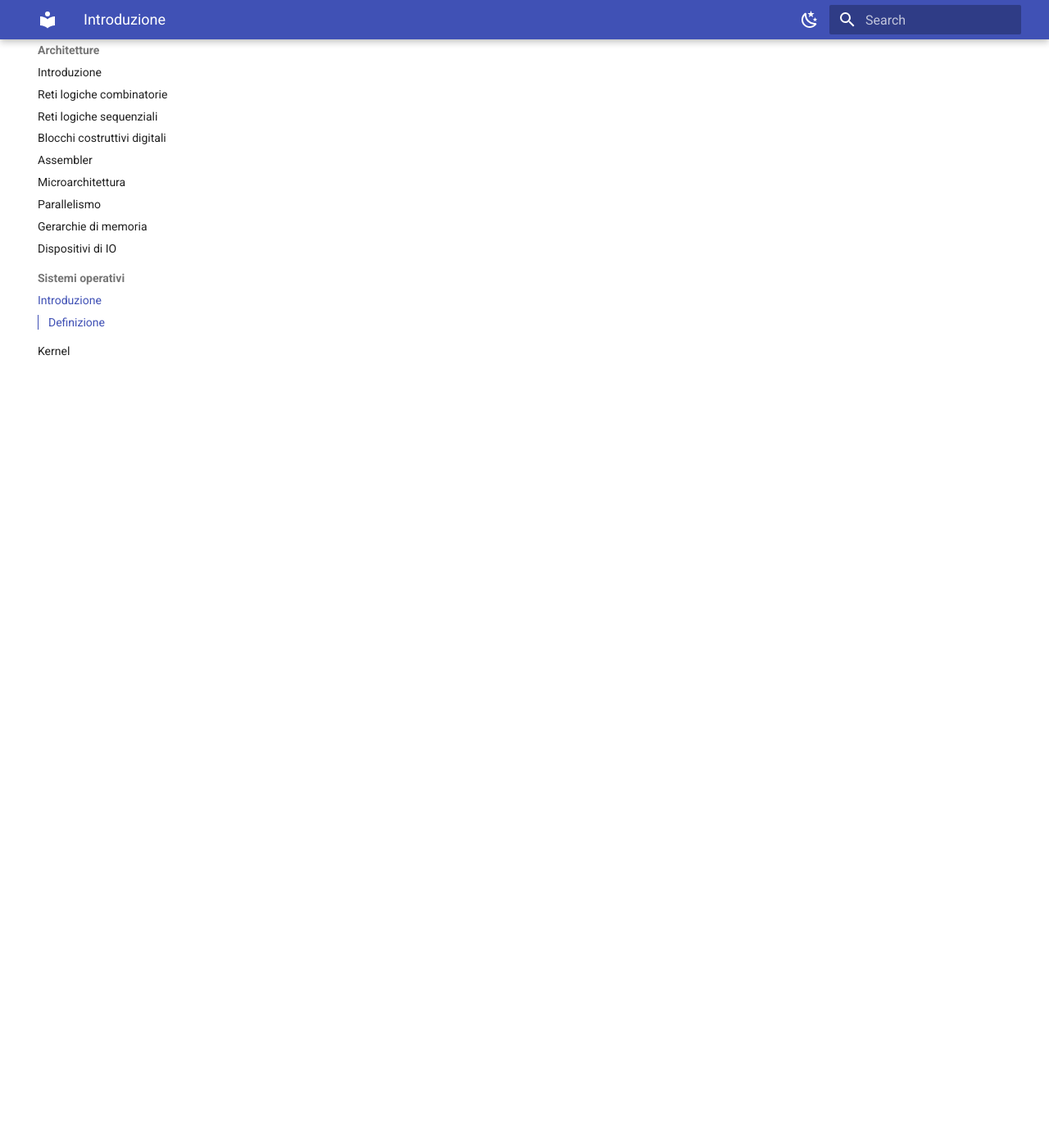
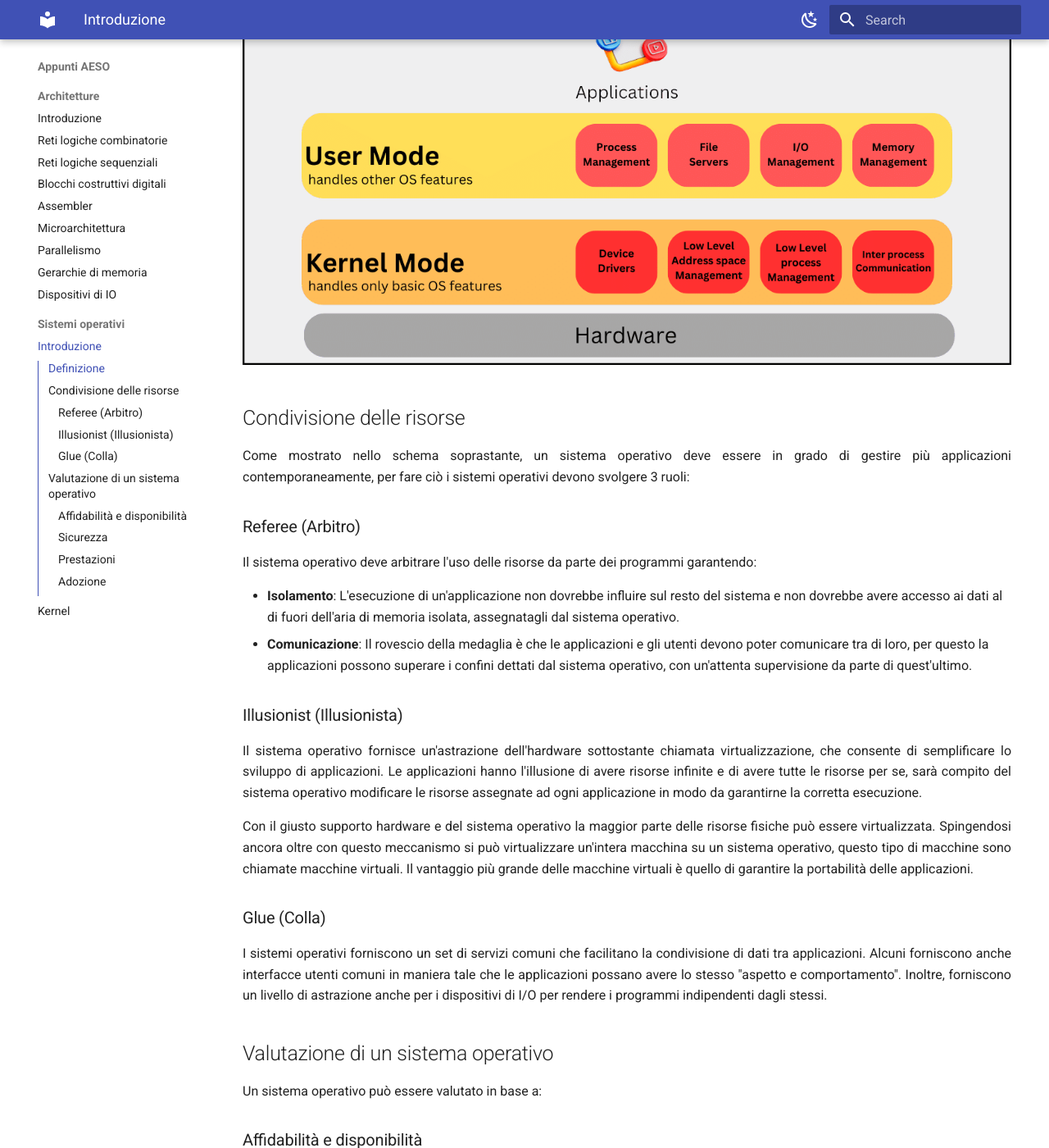
Before and after one commit to Firi0n/appunti-AESO, an MkDocs documentation site: the page built from docs/so/01_introduzione.md, in a window 1280 px wide and 1400 px high, scrolled down 322 px. Shown: the whole window at 82% size. Built offline with MkDocs 1.6.1 and Material for MkDocs 9.7.7, drawn with Linux system fonts in a browser that asks for light colours; before the commit the page ends 900 px from its top, so only the background shows below that; some of the changed text lies outside the part shown.

Commit message:
introduzione SO 19

```diff
--- a/docs/so/01_introduzione.md
+++ b/docs/so/01_introduzione.md
@@ -1,4 +1,84 @@
 # Definizione
 
 Il sistema operativo di un dispositivo è il componente software che si occupa di gestire le risorse hardware del
-dispositivo stesso.
+dispositivo stesso, ponendosi come intermediario tra le applicazioni utilizzate dall'utente e l'hardware.
+
+![Schema sistema operativo](./img/operating_system_architecture.png)
+
+# Condivisione delle risorse
+
+Come mostrato nello schema soprastante, un sistema operativo deve essere in grado di gestire più applicazioni
+contemporaneamente, per fare ciò i sistemi operativi devono svolgere 3 ruoli:
+
+## Referee (Arbitro)
+
+Il sistema operativo deve arbitrare l'uso delle risorse da parte dei programmi garantendo:
+
+-   **Isolamento**: L'esecuzione di un'applicazione non dovrebbe influire sul resto del sistema e non dovrebbe avere
+    accesso ai dati al di fuori dell'aria di memoria isolata, assegnatagli dal sistema operativo.
+-   **Comunicazione**: Il rovescio della medaglia è che le applicazioni e gli utenti devono poter comunicare tra di
+    loro, per questo la applicazioni possono superare i confini dettati dal sistema operativo, con un'attenta
+    supervisione da parte di quest'ultimo.
+
+## Illusionist (Illusionista)
+
+Il sistema operativo fornisce un'astrazione dell'hardware sottostante chiamata virtualizzazione, che consente di
+semplificare lo sviluppo di applicazioni. Le applicazioni hanno l'illusione di avere risorse infinite e di avere tutte
+le risorse per se, sarà compito del sistema operativo modificare le risorse assegnate ad ogni applicazione in modo da
+garantirne la corretta esecuzione.
+
+Con il giusto supporto hardware e del sistema operativo la maggior parte delle risorse fisiche può essere virtualizzata.
+Spingendosi ancora oltre con questo meccanismo si può virtualizzare un'intera macchina su un sistema operativo, questo
+tipo di macchine sono chiamate macchine virtuali. Il vantaggio più grande delle macchine virtuali è quello di garantire
+la portabilità delle applicazioni.
+
+## Glue (Colla)
+
+I sistemi operativi forniscono un set di servizi comuni che facilitano la condivisione di dati tra applicazioni. Alcuni
+forniscono anche interfacce utenti comuni in maniera tale che le applicazioni possano avere lo stesso "aspetto e
+comportamento". Inoltre, forniscono un livello di astrazione anche per i dispositivi di I/O per rendere i programmi
+indipendenti dagli stessi.
+
+# Valutazione di un sistema operativo
+
+Un sistema operativo può essere valutato in base a:
+
+## Affidabilità e disponibilità
+
+Un sistema si dice affidabile se fà esattamente quello per cui è stato progettato. Un sistema operaqtivo deve essere
+affidabile essendo che è il software più a contatto con l'hardware e quindi i suoi errori possono avere effetti
+devastanti e nascosti.
+
+Rendere affidabile un sistema operativo non è facile, essi operano in un ambiente ostile con virus che spesso cercano di
+sfruttare le vulnerabilità del sistema stesso.
+
+I metodi comuni per migliorare un software sono più austici da applicare ai sistemi operativi proprio perché i virus
+mirano alle vulnerabilità specifiche dello stesso.
+
+Un concetto correlato è la disponibilità, ossia la percentuale di tempo in cui un sistema è utilizzabile. Un sistema
+operativo affidabile avrà un'alta disponibilità.
+
+Essa è influenzata da 2 fattori:
+
+-   Tempo medio al guasto (MTTF);
+-   Tempo medio alla riparazione (MTTR).
+
+## Sicurezza
+
+Due concetti correleati all'affidabilità sono sicurezza e privacy. Sicurezza significa che il funzionamento della
+macchina non può essere compromesso. Mentre privacy è l'inaccessibilità dei dati da parte di chiunque non sia
+autorizzato.
+
+Nessun sistema operativo è perfettamente sicuro, ma dovrebbe fare in modo di ridurre al minimo le vulnerabilità.
+
+Il fatto che utenti e programmi debbano poter comunicare tra loro, inoltre, rende ancora più difficile garantire la
+sicurezza e la privacy.
+
+Il sistema operativo garantisce la sicurezza tramite delle politiche di sicurezza che gestiscono i permessi che ha un
+utente o un'applicazione.
+
+## Prestazioni
+
+19
+
+## Adozione
```
Also changed, not shown: docs/so/img/operating_system_architecture.png (added).
